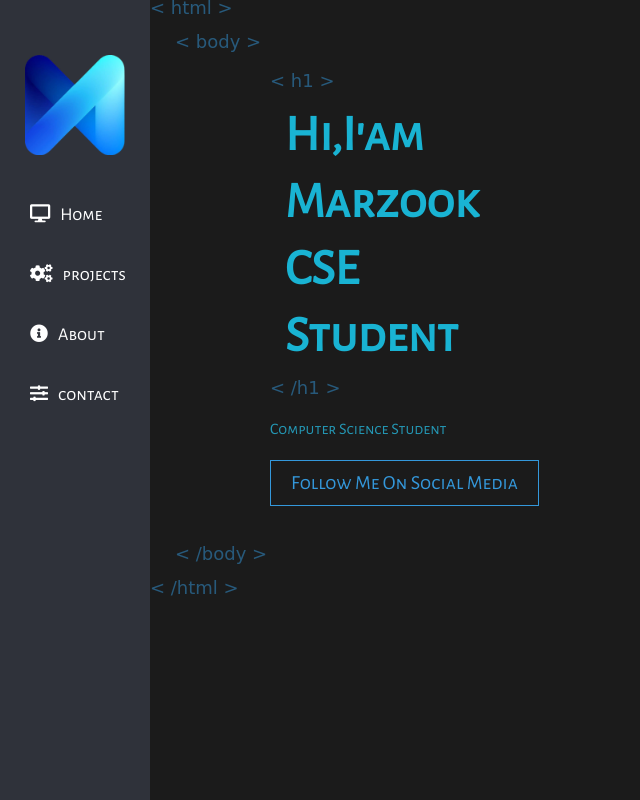
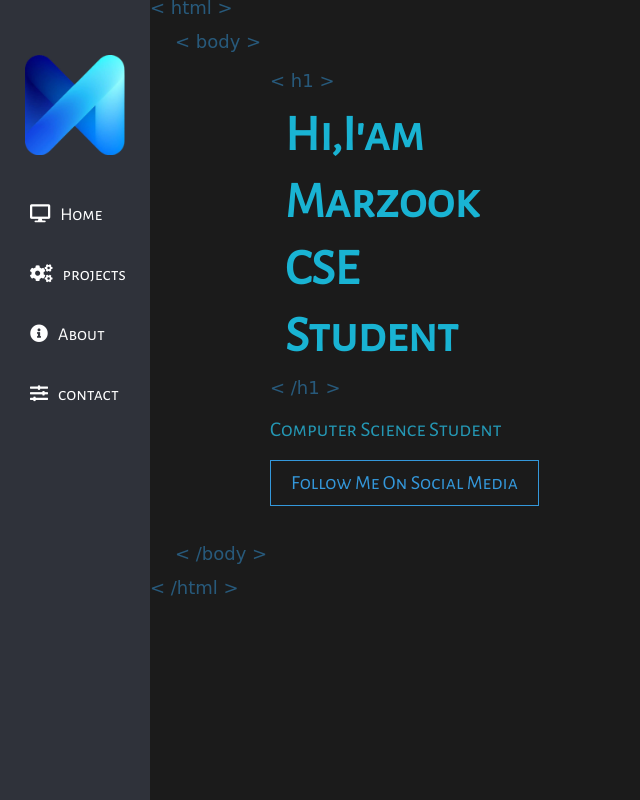
Before and after one commit to Marzook070/Portfolio-Website, a Django app: page / in a window 1280 px wide. Shown: the whole page, without its empty margins (0-640 px from the left). Run offline with Django 3.2, Linux system fonts and the light colour scheme; some libraries are stand-ins or nearby versions; some web fonts are replaced.

Commit message:
cp UI changes

```diff
--- a/static/css/custom1.css
+++ b/static/css/custom1.css
@@ -208,12 +208,12 @@ span.htmltag.bodytag1{
 
 .contentpara{
   color:rgba(37, 164, 196, 0.911);
-  font-size: 23 px;
+  font-size: 21px;
   line-height: 21px;
   font-family: 'Alegreya Sans SC', sans-serif;
   padding-right: 16%;
   margin: 20px 0px;
-  transition: 0.5s;
+
 }
 
 .contentpara img{
```
